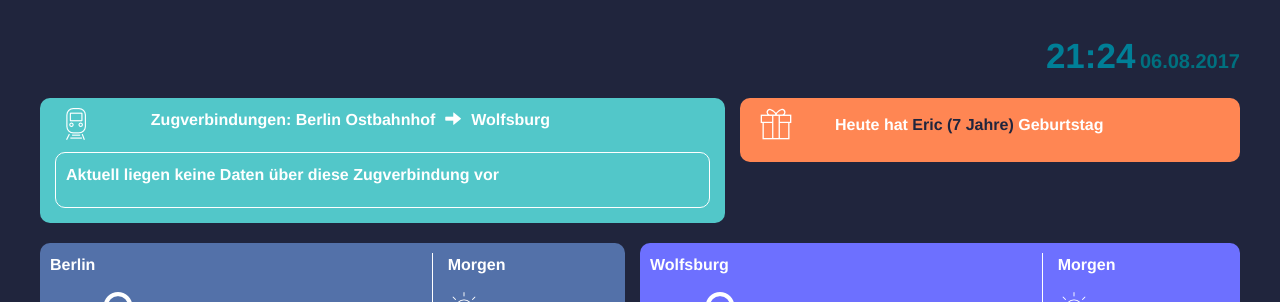
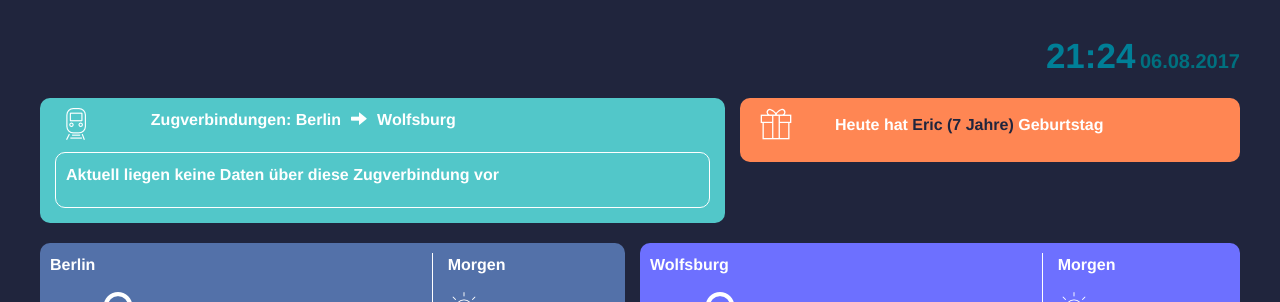
Before and after one commit to aHaasi/bahn-app-jana, a Jekyll site: the page built from index.html, in a window 1280 px wide. Shown: the top 302 px of the page. Built offline with Jekyll 4.4.1, drawn with Linux system fonts in a browser that asks for light colours.

Commit message:
Made changes for other station if current station has no train

```diff
--- a/_data/cities.yml
+++ b/_data/cities.yml
@@ -10,3 +10,8 @@
   stationId:
   stationType: arrival
   mainStationName: Wolfsburg Hbf
+
+- name: Berlin
+  stationId: 8011160
+  stationType: compensationTrain
+  mainStationName: Berlin Hbf
--- a/index.html
+++ b/index.html
@@ -54,48 +57,10 @@ layout: default
                 <img class="small-margin-left" src="images/icons/32/002-transport-2.png"/>
               </div>
               <div class="col-md-8 no-padding-left">
-                <p><b>Zugverbindungen:</b> <span class="startStation">Berlin Ostbahnhof</span><span class="arrow small-margin-left glyphicon glyphicon-arrow-right"></span><span class="endStation small-margin-left">Wolfsburg</span></p>
+                <p><b>Zugverbindungen:</b> <span class="startStation">Berlin</span><span class="arrow small-margin-left glyphicon glyphicon-arrow-right"></span><span class="endStation small-margin-left">Wolfsburg</span></p>
               </div>
             </div>
-            <div class="train-details">
-              <div class="train-connection border-radius">
-                <div class="row">
-                  <div class="col-md-2 no-padding-right">
-                    <p><b>ICE 125</b></p>
-                  </div>
-                  <div class="col-md-1 no-padding-left">
-                    <img src="images/icons/32/003-symbol.png"/>
-                  </div>
-                  <div class="col-md-3 no-padding-left text-center">
-                    <p class="arrivalStation">Berlin Ostbahnhof</p>
-                  </div>
-                  <div class="col-md-2 no-padding-left">
-                    <img src="images/icons/32/arrows.png"/>
-                  </div>
-                  <div class="col-md-1 no-padding-left">
-                    <img src="images/icons/32/002-car.png"/>
-                  </div>
-                  <div class="col-md-3 no-padding-left text-center">
-                    <p class="departureStation">Wolfsburg</p>
-                  </div>
-                </div>
-                <div class="row">
-                  <div class="col-md-2 no-padding-right">
-                  </div>
-                  <div class="col-md-1 no-padding-left"></div>
-                  <div class="col-md-3 no-padding-left text-center">
-                    <p class="arrivalTime">6:31 Uhr <span class="arrivalDelay">+0</span></p>
-                  </div>
-                  <div class="col-md-2 no-padding-left">
-                  </div>
-                  <div class="col-md-1 no-padding-left">
-                  </div>
-                  <div class="col-md-3 no-padding-left text-center">
-                    <p class="departureTime">7:20 Uhr <span class="departureDelay">+0</span></p>
-                  </div>
-                </div>
-              </div>
-            </div>
+            <div class="train-details"></div>
           </div>
         </div>
         <div class="col-md-5 no-padding-left no-padding-right">
@@ -118,6 +83,7 @@ layout: default
       <div class="row weather">
         <!--<div class="col-md-1"></div>-->
         {% endif %}
+        {% if city.stationType != "compensationTrain" %}
         <div {% if site.data.cities.size == 1 %} class="col-md-12" {% else %} class="col-md-6 no-padding-left {% if modulo == '1' %} no-padding-right {% endif %}" {% endif %}>
           <div class="weather-container border-radius {{city.name}}">
             <div class="row">
@@ -175,6 +141,7 @@ layout: default
           </div>
 
         </div>
+        {% endif %}
       {% if modulo == '1' %}
       </div>
       {% endif %}
--- a/javascript/main.js
+++ b/javascript/main.js
@@ -280,7 +280,7 @@ function getBirthdayPeople(birthdayArray, searchedDate){
  * @param departureStationId
  * @param otherStations
  */
-function getCurrentTrains(departure, arrival, cityName, departureStationId, otherStations){
+function getCurrentTrains(departure, arrival, cityName, departureStationId, otherStations, compensationTrainId, compensationTrainName){
     departureStation = departure;
     arrivalStation = arrival;
     searchedCity = cityName;
@@ -295,12 +295,35 @@ function getCurrentTrains(departure, arrival, cityName, departureStationId, othe
 
     $('.train-details').empty();
     $('.train-details').append(getEmptyTrainText());
+    $('.infoContainer').remove();
 
     $.ajax({
         url: 'http://localhost/currentTrains.php?id='+departureStationId,
         success: function(data) {
-            requestTrainDetails(getTrains(data));
+            var trains = getTrains(data);
+            if(trains.length > 0){
+                requestTrainDetails(getTrains(data));
+            }else{
+                //get the other station details
+                getCurrentTrainsOfCompensationTrain(compensationTrainId, compensationTrainName);
+            }
+        }
+    });
+}
 
+function getCurrentTrainsOfCompensationTrain(compensationTrainId, compensationTrainName){
+    departureStation = compensationTrainName;
+    var infoContainer = '<div class="row infoContainer"><div class="col-md-12 no-padding-right">'+
+        '<p>Für Berlin Ostbahnhof liegen aktuell keine Daten vor</p></div></div>';
+    $('.train-container').append(infoContainer);
+
+    $.ajax({
+        url: 'http://localhost/currentTrains.php?id='+compensationTrainId,
+        success: function(data) {
+            var trains = getTrains(data);
+            if(trains.length > 0){
+                requestTrainDetails(getTrains(data));
+            }
         }
     });
 }
@@ -309,9 +332,9 @@ function getEmptyTrainText(){
     return '<div class="train-connection border-radius"><p>Aktuell liegen keine Daten über diese Zugverbindung vor</p></div>';
 }
 
-function setTrainInterval(departure, arrival, cityName, arrivalStationId){
+function setTrainInterval(departure, arrival, cityName, arrivalStationId, otherStations, compensationTrainId, compensationTrainName){
     setInterval(function() {
-        getCurrentTrains(departure, arrival, cityName, arrivalStationId);
+        getCurrentTrains(departure, arrival, cityName, arrivalStationId, otherStations, compensationTrainId, compensationTrainName);
     }, millisecondsTrains);
 }
 
@@ -337,7 +360,7 @@ function getTrains(data){
                         url: getUrlOfTrain(child.children),
                         time: getTimeOfTrain(child.children)
                     });
-                }else{
+                }else if(otherStationsArray){
                     for(var j=0; j<otherStationsArray.length; j++){
                         if(checkSearchedTrainStationIsIn(otherStationsArray[j], child.children)){
                             dataList.push({
@@ -439,6 +462,11 @@ function getTimeOfTrain(children){
  * @returns {number}
  */
 function compare(a,b) {
+    var aTime = a.time.toString();
+    var bTime = b.time.toString();
+
+    a.time = parseFloat(aTime.replace(':', '.'));
+    b.time = parseFloat(bTime.replace(':', '.'));
     if (a.time < b.time)
         return -1;
     if (a.time > b.time)
```
Also changed, not shown: other parts of index.html (+10 -7 lines), README.md (added), 4 other files.
